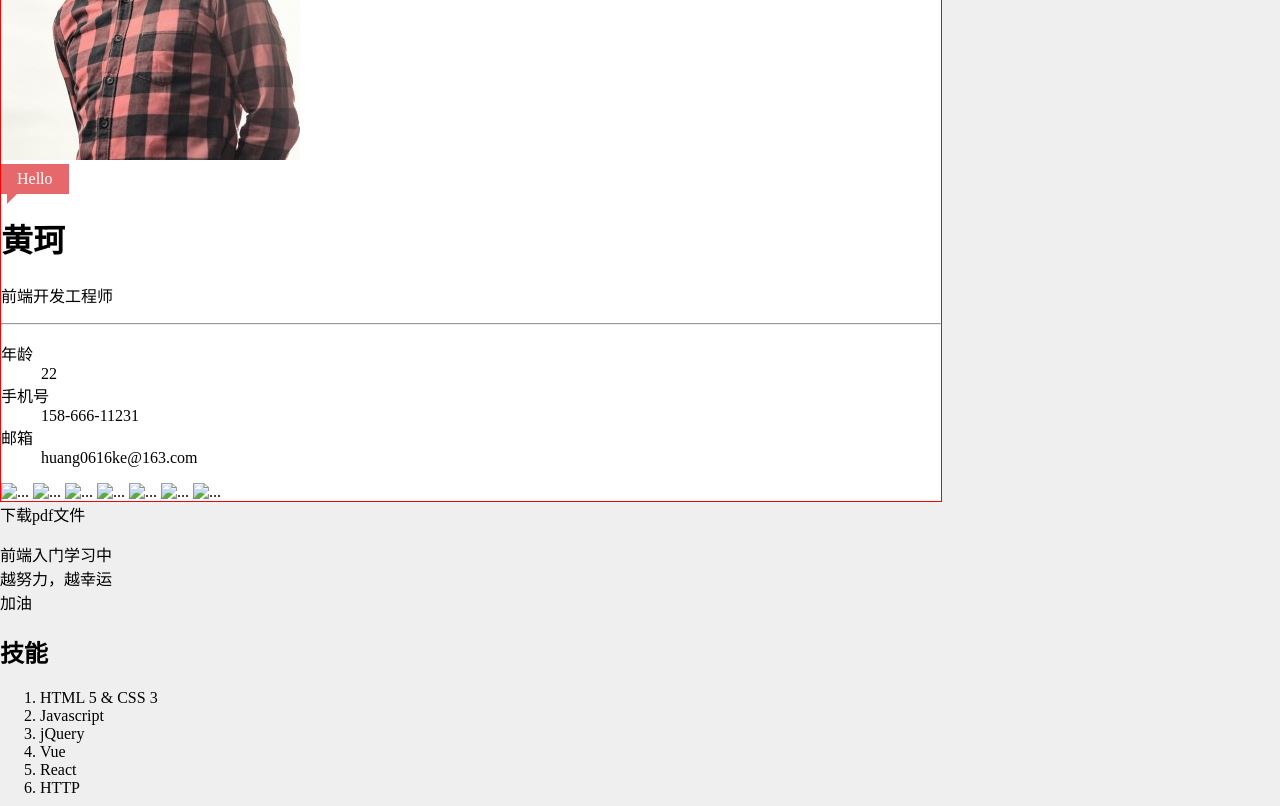
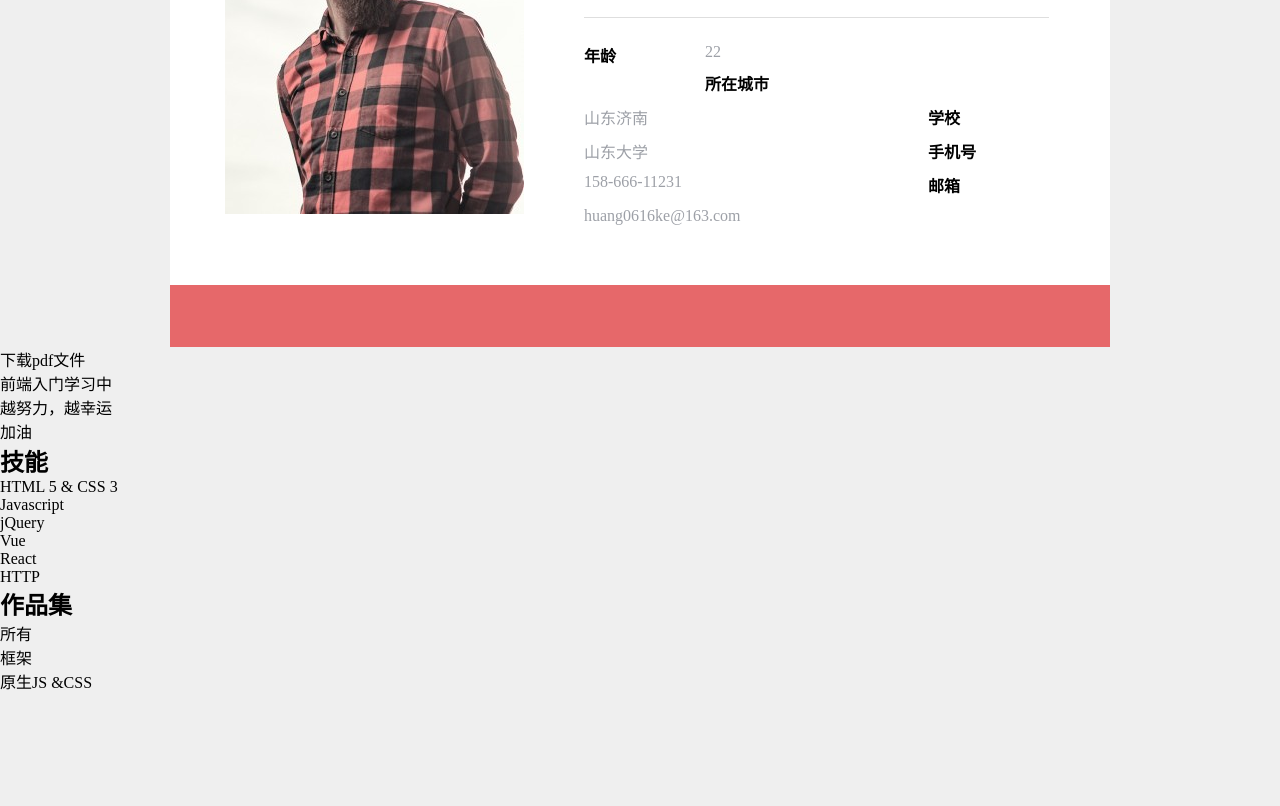
Before and after one commit to fanqiexiaohuoguo/resume, a plain HTML site: page index.html in a window 1280 px wide. Shown: the part 703-1509 px from the top of the page. After the commit the page ends 1396 px from the top, so only its background shows below. Drawn offline with Linux system fonts and the light colour scheme.

Commit message:
信息卡的制作

```diff
--- a/index.html
+++ b/index.html
@@ -4,6 +4,15 @@
 		<meta charset="utf-8">
 		<title>黄珂的简历</title>
 		<link rel="stylesheet" href="./style.css">
+		<script src="//at.alicdn.com/t/font_1306897_740wfjgi7wf.js"></script>
+		<style type="text/css">
+			.icon {
+			   width: 1em; height: 1em;
+			   vertical-align: -0.15em;
+			   fill: currentColor;
+			   overflow: hidden;
+			}
+		</style>
 	</head>
 	<body>
 		<div class="topNavBar">
@@ -29,6 +38,7 @@
 		</div>
 		<main>
 			<div class="userCard">
+				<div class="pictureAndText clearfix">
 					<div class="picture">
 							<img src="./images/avatar.jpg" width=299 height=347 alt="头像">
 					</div>
@@ -36,7 +46,7 @@
 						<span class="welcome">Hello
 							<div class="triangle"></div>
 						</span>
-					<h1>黄珂</h1>
+						<h1>黄&nbsp;珂</h1>
 						<p>
 							前端开发工程师
 						</p>
@@ -44,20 +54,33 @@
 						<dl>
 							<dt>年龄</dt>
 							<dd>22</dd>
+							<dt>所在城市</dt>
+							<dd>山东济南</dd>
+							<dt>学校</dt>
+							<dd>山东大学</dd>
 							<dt>手机号</dt>
 							<dd>158-666-11231</dd>
 							<dt>邮箱</dt>
 							<dd>huang0616ke@163.com</dd>
 						</dl>
 					</div>
+				</div>
 				<footer class="media">
-					<a href="#"><img src="#" alt="..."></a>
-					<a href="#"><img src="#" alt="..."></a>
-					<a href="#"><img src="#" alt="..."></a>
-					<a href="#"><img src="#" alt="..."></a>
-					<a href="#"><img src="#" alt="..."></a>
-					<a href="#"><img src="#" alt="..."></a>
-					<a href="#"><img src="#" alt="..."></a>
+					<a href="#">
+						<svg class="icon" aria-hidden="true">
+							<use xlink:href="#icon-twitter"></use>
+						</svg>
+					</a>
+					<a href="#">
+						<svg class="icon" aria-hidden="true">
+							<use xlink:href="#icon-github"></use>
+						</svg>
+					</a>
+					<a href="#">
+						<svg class="icon" aria-hidden="true">
+							<use xlink:href="#icon-weibo"></use>
+						</svg>
+					</a>
 				</footer>
 			</div>
 			<a href="#" class="button">下载pdf文件</a>
--- a/style.css
+++ b/style.css
@@ -3,9 +3,18 @@ body{
     color:black;
     margin: 0;
 }
+*{
+    margin: 0;
+    padding: 0;
+}
 a{
     color: inherit;
     text-decoration: none;
+}
+hr{
+    height: 0;
+    border: none;
+    border-top: 1px solid rgb(222, 222, 222);
 }
 .clearfix::after{
     content:'';
@@ -77,8 +86,10 @@ a{
 /* 用户卡片 */
 .userCard{
     max-width: 940px;
-    border:1px solid red;
+    /* border:1px solid red; */
     background-color: white;
+    margin-left: auto;
+    margin-right: auto;
 }
 .userCard .welcome{
     background: #E6686a;
@@ -96,3 +107,55 @@ a{
     border-top: 0px;
     border-left-color:#E6686a;
 }
+
+.userCard .picture{
+    float: left;
+}
+.userCard .text{
+    float: left;
+    margin-left:60px;
+    width: 465px;
+}
+.userCard .pictureAndText{
+    padding: 55px;
+}
+.userCard .text h1{
+   margin-top: 30px;
+}
+.userCard .text hr{
+    margin:20px 0px;
+ }
+.text dl dt,
+.text dl dd{
+    padding: 5px 0px;
+    float: left;
+}
+.userCard .text dl dt{
+    width: 26%;
+    font-weight: bold;
+}
+.userCard .text dl dd{
+    width: 74%;
+    color: #9da0a7;
+}
+.userCard footer.media{
+    background-color: #E6686a;
+    text-align: center;
+}
+.userCard footer.media svg{
+    width: 28px;
+    height: 28px;
+    fill: white;
+    vertical-align: top;
+}
+.userCard footer.media a{
+    margin:10px 15px;
+    display: inline-block;
+    border-radius: 50%;
+    width: 40px;
+    padding: 7px 0px;
+    line-height: 28px;
+}
+.userCard footer.media a:hover{
+    background: #cf5d5f;
+}
```
Lines whose indentation alone changed are shown as unchanged.
